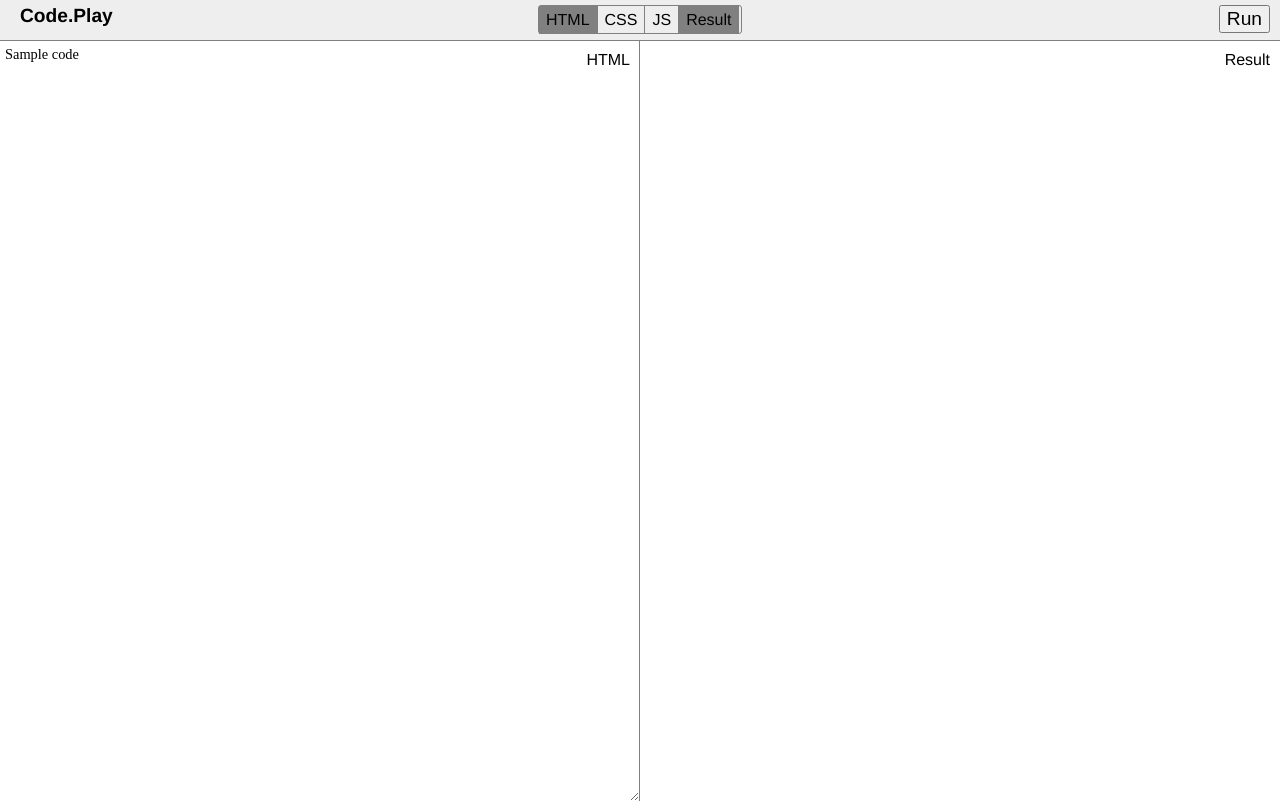
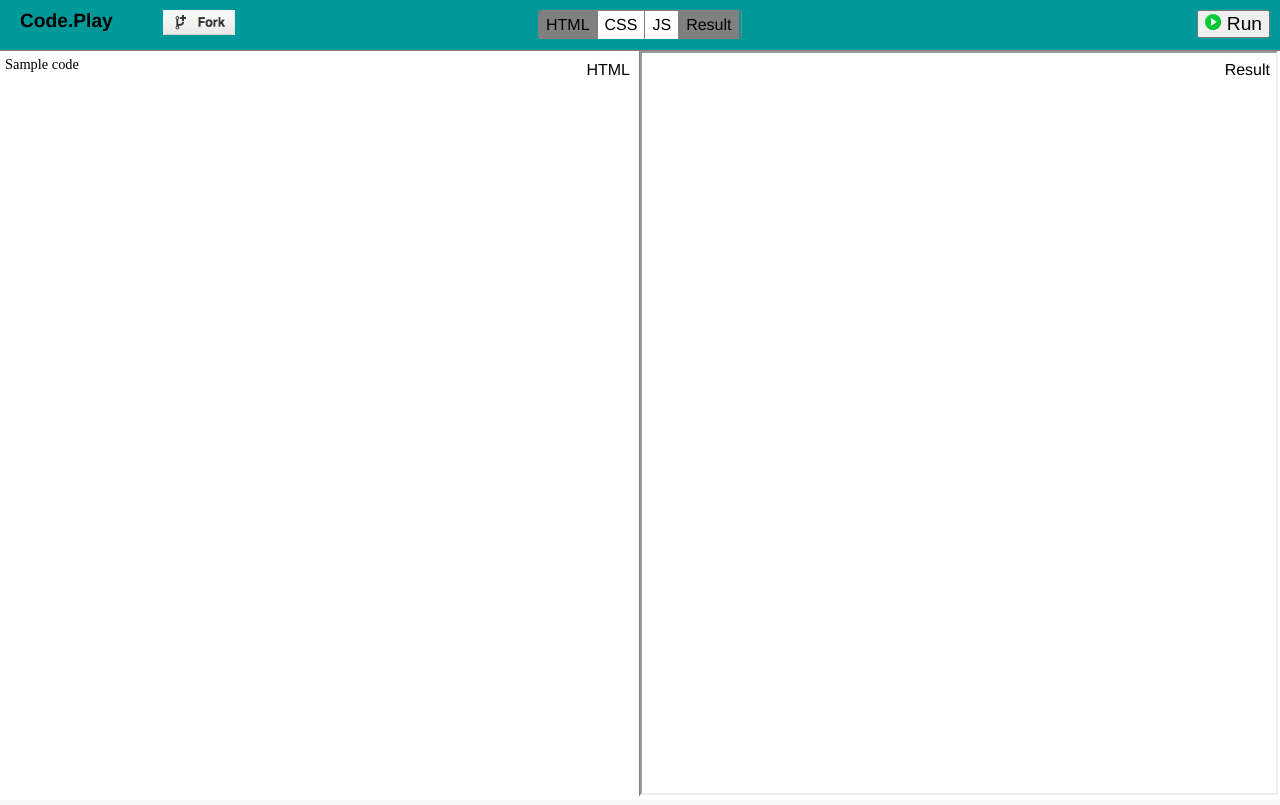
Before and after one commit to kaustubhhiware/archive, a PHP site: page /Code.Play/index.html in a window 1280 px wide. Run offline with PHP 8.4, Linux system fonts and the light colour scheme.

Commit message:
Code play

```diff
--- a/Code.Play/index.html
+++ b/Code.Play/index.html
@@ -35,8 +35,14 @@ it is advised to use links in these cases
 			Code.Play
 		</div>
 
+   <div id="forkMe">
+      <a href="https://github.com/kaustubhhiware/Code.Play">
+        <img src="images/fork.png" />
+      </a>
+    </div>
+
 		<div id="RunRun">
-			<button id="OliverQueen">Run</button>
+			<button id="OliverQueen"><img src="images/play.png" /> Run</button>
 		</div>
 
 		<ul id="Schindler">
@@ -86,7 +92,7 @@ it is advised to use links in these cases
 
 	var windowHeight=$(window).height();
 	var menuBarHeight=$("#menuBar").height();
-	var codeBoxHeight=windowHeight-menuBarHeight;
+	var codeBoxHeight=windowHeight-menuBarHeight-5;
 
 	$(".codeBox").height(codeBoxHeight+"px");
 
--- a/Code.Play/styles.css
+++ b/Code.Play/styles.css
@@ -8,21 +8,30 @@
 
 	#menuBar{
 		width: 100%;
-		height: 40px;
-		background-color: #EEEEEE;
+		height: 50px;
+		background-color:#009999;
 		border-bottom: 1px solid grey;
 	}
 
 	#logo{
-		padding:5px 0 0 20px;
+		padding:10px 0 0 20px;
 		font-weight: bold;
 		font-size: 120%;
 		float:left;
 	}
 
+  #forkMe{
+		float: left;
+		padding:10px 10px 0 50px;
+	}
+
+  #forkMe img{
+    height: 25px;
+  }
+
 	#RunRun{
 		float: right;
-		padding:5px 10px 0 0;
+		padding:10px 10px 0 0;
 	}
 
 	#OliverQueen{
@@ -38,7 +47,7 @@
 		height:27px;
 		padding: 0;
 		position: relative;
-		top: 5px;
+		top: 10px;
 	}
 
 	#Schindler li{
@@ -50,6 +59,10 @@
 	.clear{
 		clear:both;
 	}
+
+  .toggle{
+    background-color: white;
+  }
 
 	.codeBox{
 		height: 100%;
@@ -67,6 +80,7 @@
 		font-size: 90%;
 		padding:5px;
 		box-sizing: border-box;
+    resize: none;
 	}
 
 	.codeLabel{
@@ -80,10 +94,10 @@
 	}
 
 	iframe{
-		height: 100%;
+		height: 99.3%;
 		position: relative;
-		left: 20px;
-		border:none;
+    padding-left: none;
+    width: 99%;
 	}
 
 	.selected{
```
Also changed, not shown: Code.Play/images/fork.png (added), Code.Play/images/play.png (added).
